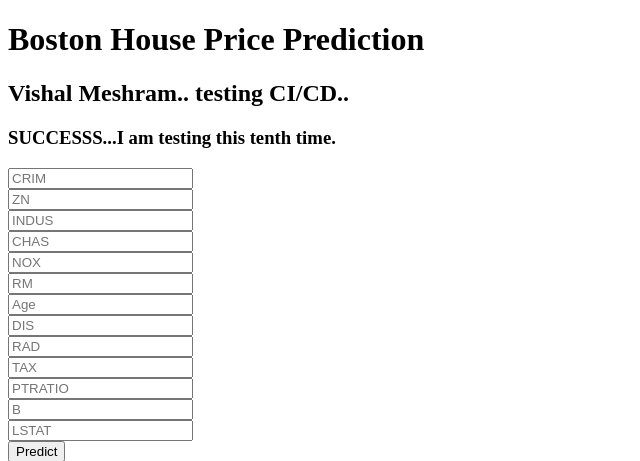
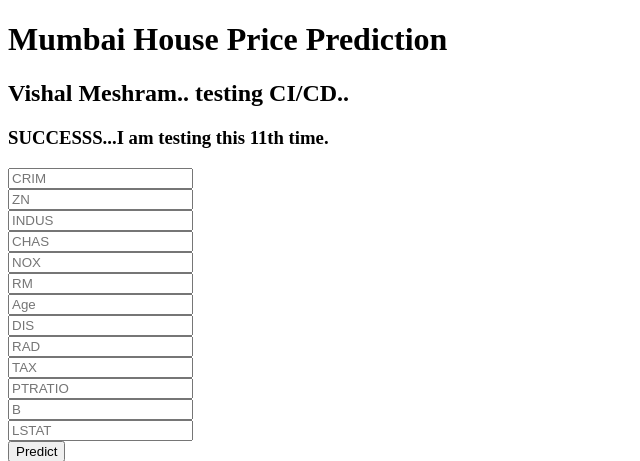
Before and after one commit to vishal-meshram/CI-CD_Demo, a Flask app: page / in a window 1280 px wide. Shown: the top 461 px of the page, without its empty margins (0-640 px from the left). Run offline with Flask 2, Linux system fonts and the light colour scheme; parts of the project's set-up code (start-up, migrations or seed data) failed here and were passed over.

Commit message:
testing 11th time

```diff
--- a/templates/home.html
+++ b/templates/home.html
@@ -14,9 +14,9 @@
 
 <body>
  <div class="login">
-	<h1>Boston House Price Prediction</h1>
+	<h1>Mumbai House Price Prediction</h1>
 	<h2> Vishal Meshram.. testing CI/CD.. </h2>
-	<h3> SUCCESSS...I am testing this tenth time. </h3>
+	<h3> SUCCESSS...I am testing this 11th time. </h3>
 
      <!-- Main Input For Receiving Query to our ML -->
     <form action="{{ url_for('predict')}}"method="post">
```
